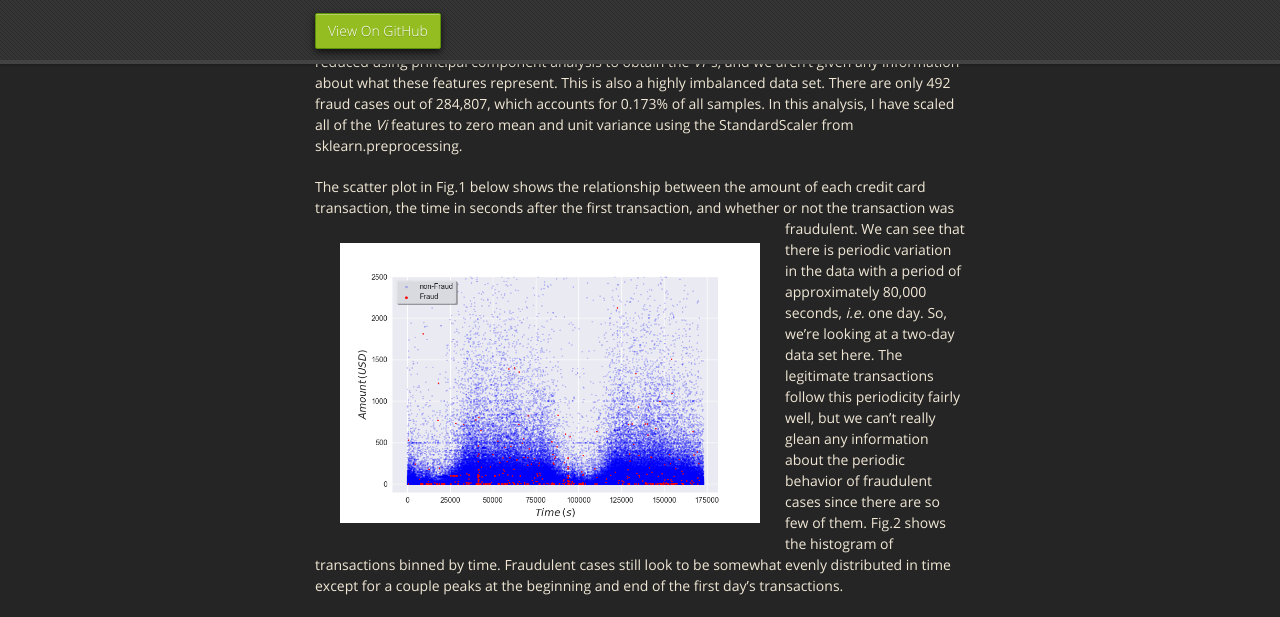
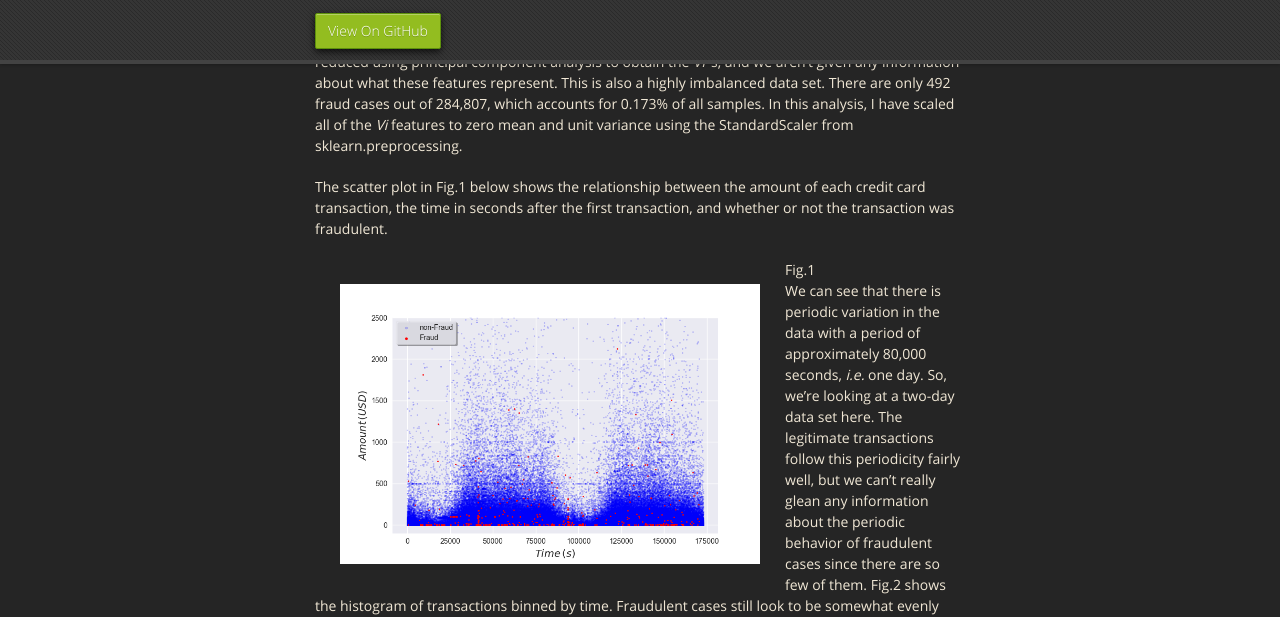
Before and after one commit to mrbrins82/mrbrins82.github.io, a Jekyll site: the page built from creditcardfraud.md, in a window 1280 px wide and 900 px high, scrolled down 581 px, cut to the strip 0-617 px from the top of the window. Built offline with Jekyll 4.4.1, drawn with Linux system fonts in a browser that asks for light colours; nearby versions of some CDN libraries; our own code applies the rules of GitHub Pages for plain Markdown files.

Commit message:
added caption

```diff
--- a/creditcardfraud.md
+++ b/creditcardfraud.md
@@ -15,7 +15,10 @@ The data used in this analysis was obtained from Kaggle and can be found <a href
 This data set is 144MB in size, and contains 284,807 samples and 31 features. The features are: <i>Time</i>, <i>Amount</i>, <i>V1</i>, <i>V2</i>, ..., <i>V28</i>, and <i>Class</i>. The dimensionality of the original data set has been reduced using principal component analysis to obtain the <i>Vi</i> 's, and we aren't given any information about what these features represent. This is also a highly imbalanced data set. There are only 492 fraud cases out of 284,807, which accounts for 0.173% of all samples. In this analysis, I have scaled all of the <i>Vi</i> features to zero mean and unit variance using the StandardScaler from sklearn.preprocessing.
 
 The scatter plot in Fig.1 below shows the relationship between the amount of each credit card transaction, the time in seconds after the first transaction, and whether or not the transaction was fraudulent.
+<figure>
 <img src="./assets/images/scatter_Time_Amount.png" alt="t vs amnt sctr" align="left" width="420" height="280" hspace="25" vspace="25"/>
+<figcaption>Fig.1</figcaption>
+</figure>
 We can see that there is periodic variation in the data with a period of approximately 80,000 seconds, <i>i.e.</i> one day. So, we're looking at a two-day data set here. The legitimate transactions follow this periodicity fairly well, but we can't really glean any information about the periodic behavior of fraudulent cases since there are so few of them. Fig.2 shows the histogram of transactions binned by time. Fraudulent cases still look to be somewhat evenly distributed in time except for a couple peaks at the beginning and end of the first day's transactions.
 <img src="./assets/images/kdeplot_Time_Amount.png" alt="t v amnt kde" align="right" width="420" height="280" hspace="25" vspace="25" />
 <br/>
```
